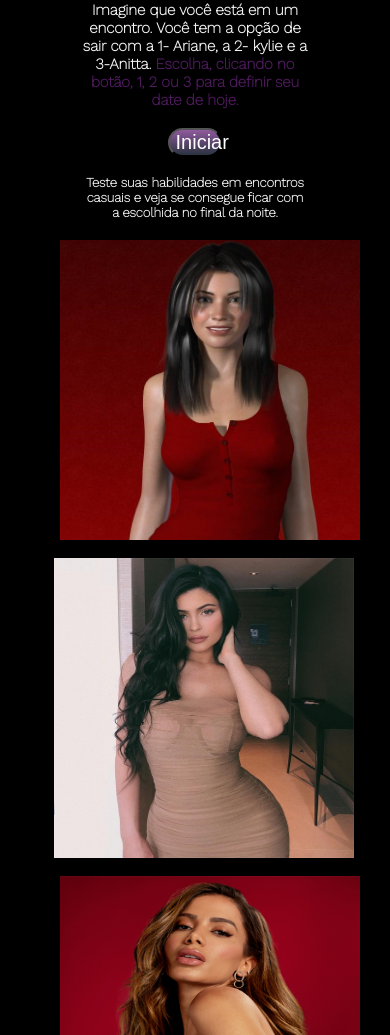
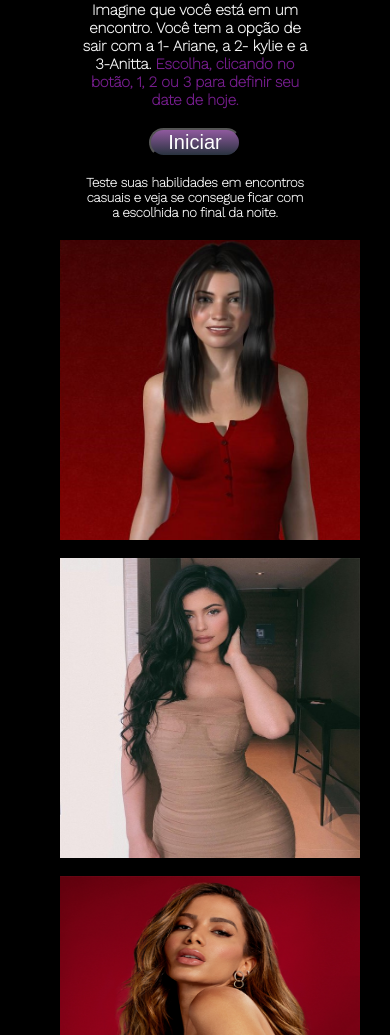
Before and after one commit to vitorianb/Dating, a plain HTML site: page index.html in a window 390 px wide. Shown: the part 65-1100 px from the top of the page. Drawn offline with nearby package versions, Linux system fonts and the light colour scheme; a web font is replaced by a local one.

Commit message:
alterações finais responsivo

```diff
--- a/css/style.css
+++ b/css/style.css
@@ -21,7 +21,7 @@ h2, h3 {
 }
 
 h2 b{
-    color: rgba(109, 36, 129, 0.734);
+    color: rgba(161, 40, 194, 0.734);
 }
 h3 {
     font-size: 13px;
@@ -87,7 +87,7 @@ footer {
     }
     button {
         margin:3% 0;
-        width: 15%;
+        width: 25%;
     }
     .personagens {
         display: flex;
@@ -96,10 +96,13 @@ footer {
         margin-top: 2%;
     }
     img {
-        margin: 5% 0%;
         height:30%;
         padding: 3%
     }
+    #kylie {
+        margin-left: 2%;
+    }
+
     footer {
         display: flex;
         flex-direction: column;
```
